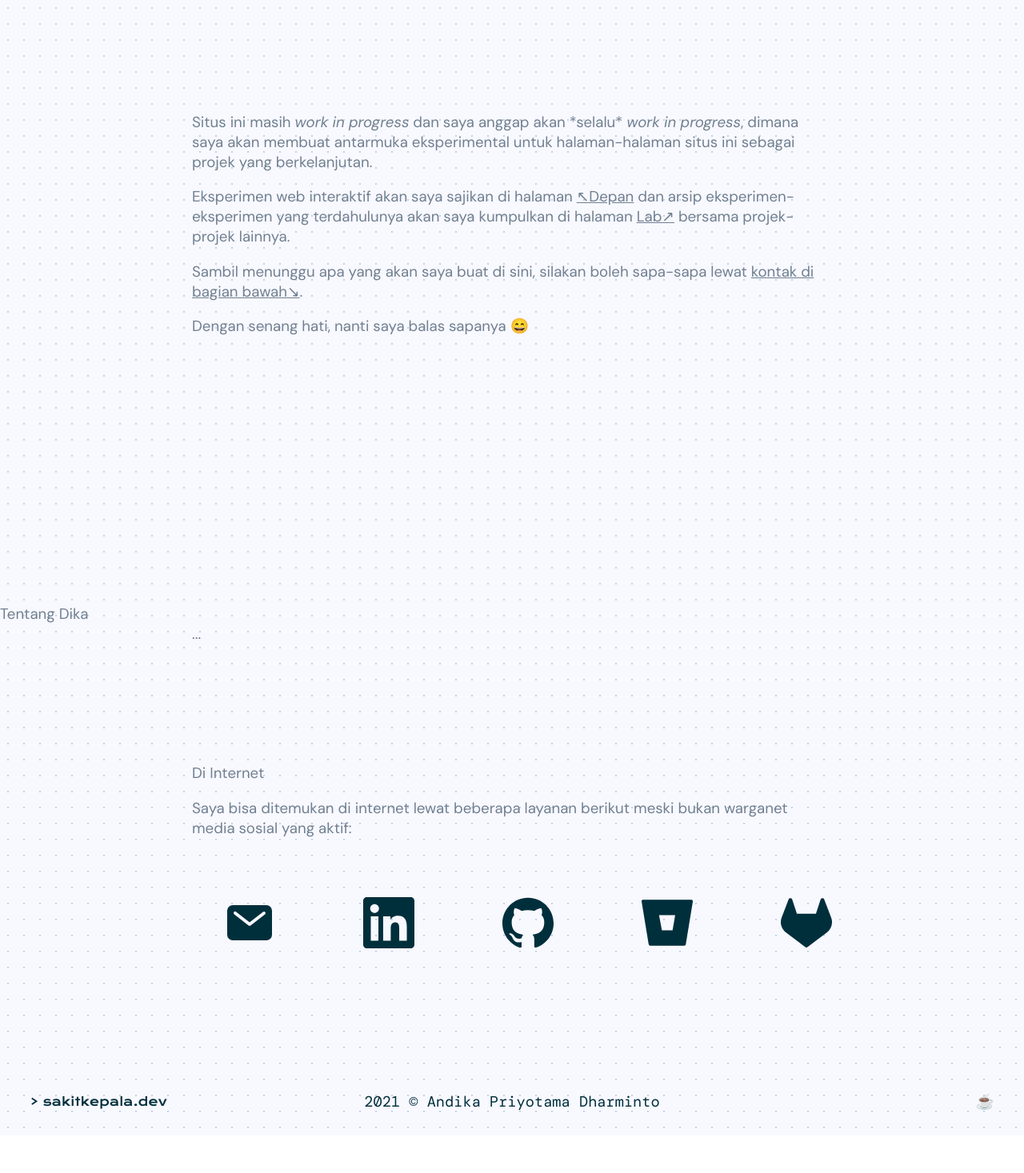
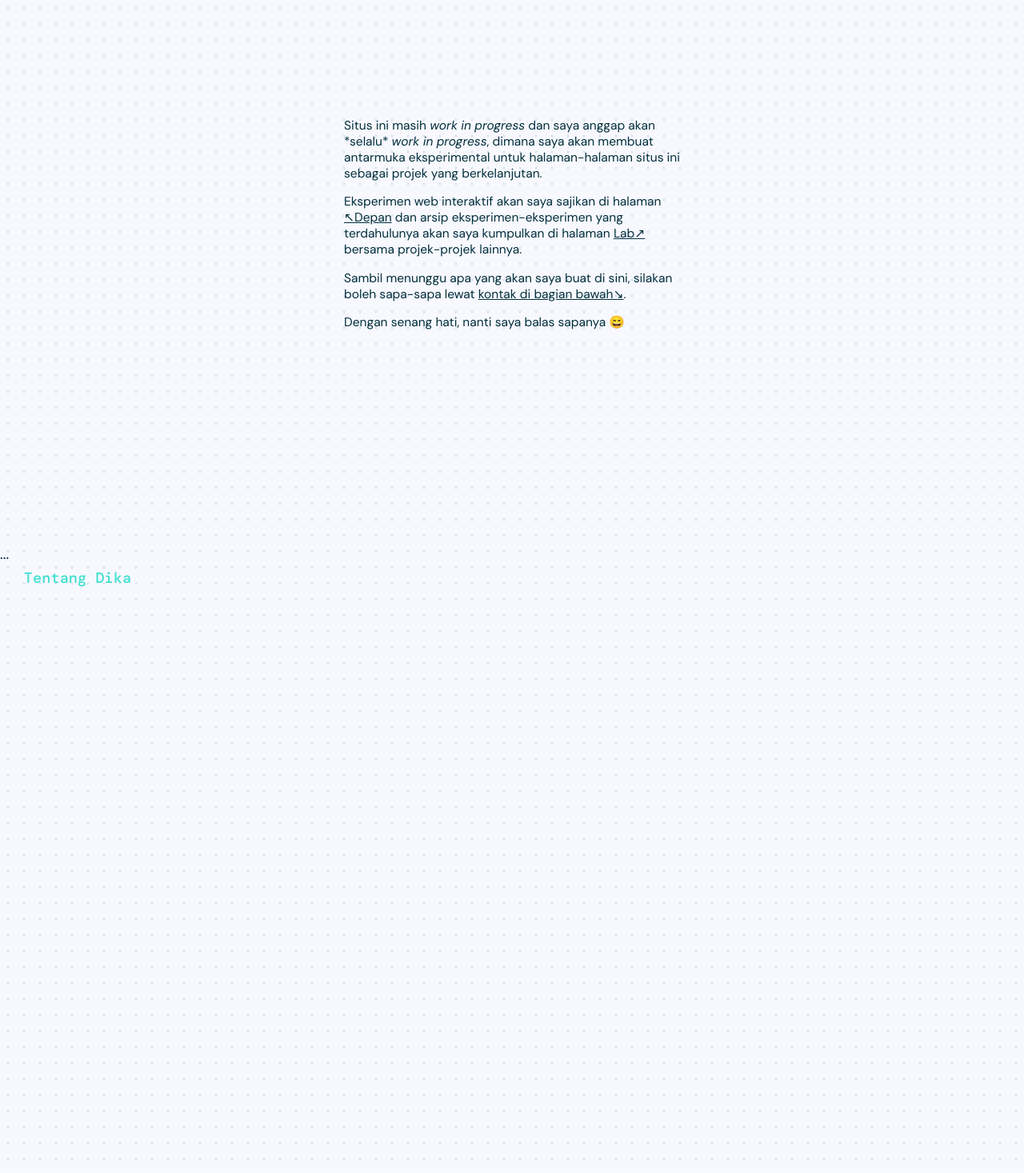
Before and after one commit to sakitkepala/sakitkepaladotdev-v0, a Next.js app: page /dika in a window 1280 px wide. Shown: the part 920-2387 px from the top of the page at 80% size. Before the commit the page ends 2340 px from the top, so only its background shows below. Built offline with nearby package versions, Linux system fonts and the light colour scheme.

Commit message:
Implementasi grid buat semua bagian

```diff
--- a/pages/dika.js
+++ b/pages/dika.js
@@ -94,9 +94,9 @@ export default function HalamanDika() {
             </div>
           </div>
 
-          <div className={name(style.bagian, style.bagianDeskripsi)}>
-            <div className={style.wadahTulisanPendek}>Tentang Situs Ini</div>
-            <div className={style.dalaman}>
+          <div className={name(style.bagian, style["bagian-situs"])}>
+            <div className={style["heading-bagian"]}>Tentang Situs Ini</div>
+            <div className={style["bagian-situs__deskripsi"]}>
               <p>
                 Situs ini masih <em>work in progress</em> dan saya anggap akan{" "}
                 &#42;selalu&#42; <em>work in progress</em>, dimana saya akan
@@ -130,43 +130,44 @@ export default function HalamanDika() {
             </div>
           </div>
 
-          <div id="dika" className={style.bagianDeskripsi}>
-            <div className={style.wadahTulisanPendek}>Tentang Dika</div>
-            <div className={style.dalaman}>...</div>
+          <div id="dika" className={name(style.bagian, style["bagian-dika"])}>
+            <div className={style["heading-bagian"]}>Tentang Dika</div>
+            <div className={style["bagian-dika__konten"]}>...</div>
           </div>
 
-          <div className={style.bagianDeskripsi}>
-            <div className={style.dalaman}>
-              <div className={style.wadahTulisanPendek}>Di Internet</div>
+          <div className={name(style.bagian, style["bagian-internet"])}>
+            <div className={style["heading-bagian"]}>Di Internet</div>
 
+            <div className={style["bagian-internet__deskripsi"]}>
               <p>
                 Saya bisa ditemukan di internet lewat beberapa layanan berikut
                 meski bukan warganet media sosial yang aktif:
               </p>
+            </div>
 
-              <ul className={style.listIkon}>
-                {listIcon.map(({ href, ikon }) => (
-                  <li key={href}>
-                    <div style={{ width: 64, height: 64 }}>
-                      <NavLink href={href}>{ikon}</NavLink>
-                    </div>
-                  </li>
-                ))}
-              </ul>
-            </div>
+            <ul className={style["bagian-internet__list-akun"]}>
+              {listIcon.map(({ href, ikon }) => (
+                <li
+                  key={href}
+                  className={style["bagian-internet__list-item-ikon"]}
+                >
+                  <NavLink href={href}>{ikon}</NavLink>
+                </li>
+              ))}
+            </ul>
           </div>
         </motion.main>
 
         <footer className={style.footer}>
-          <div className={style.logoFooter}>
+          <div className={style["footer__logo"]}>
             <NavLink href="/">&gt; sakitkepala.dev{/* &#47; */}</NavLink>
           </div>
 
-          <div className={style.hakCipta}>
+          <div className={style["footer__hak-cipta"]}>
             {new Date().getFullYear()} &copy; Andika Priyotama Dharminto
           </div>
 
-          <div className={style.emoji}>☕</div>
+          <div className={style["footer__emoji"]}>☕</div>
         </footer>
       </div>
     </>
--- a/styles/Dika.module.scss
+++ b/styles/Dika.module.scss
@@ -13,12 +13,13 @@
   flex-direction: column;
 
   // dimensi
+  width: 100%;
   min-height: 100vh;
 
   // tipo
   font-size: 14pt;
   font-family: "DM Sans", sans-serif;
-  color: slategrey;
+  color: #002f3c;
 
   // visual
   // Background pattern dot graph paper
@@ -54,14 +55,12 @@
 }
 
 .bagian {
-  display: flex;
-
   width: 100%;
   min-height: 100vh;
 
   &-hai {
     display: grid;
-    grid-template-columns: 5em 5fr 2em 4fr 5em;
+    grid-template-columns: 5em 5fr 2em 3fr 5em;
     grid-template-rows: 4fr 3fr;
 
     &__sambut {
@@ -91,10 +90,12 @@
     &__deskripsi {
       grid-column-start: 4;
       grid-row-start: 2;
+
+      font-size: smaller;
     }
   }
 
-  .wadahTulisanPendek {
+  .heading-bagian {
     position: absolute;
     top: 1.6em;
     left: 1.6em;
@@ -105,52 +106,76 @@
     color: turquoise;
   }
 
-  &Deskripsi {
+  &-situs {
+    display: grid;
+    grid-template-columns: 1fr 420px 1fr;
+
     position: relative;
 
-    padding: 4em 0;
+    &__deskripsi {
+      grid-column-start: 2;
+      align-self: center;
 
-    .dalaman {
-      max-width: 800px;
-      margin: auto auto;
+      font-size: smaller;
+    }
+  }
 
-      .listIkon {
-        display: flex;
-        justify-content: space-between;
-        margin: 4em 0;
+  &-dika {
+    position: relative;
+  }
 
-        color: #002f3c;
+  &-internet {
+    display: grid;
+    grid-template-columns: 1fr 600px 1fr;
+    grid-template-rows: 8em auto auto 8em;
 
-        list-style: none;
-      }
+    position: relative;
+
+    min-height: 100%;
+
+    &__deskripsi {
+      grid-column-start: 2;
+      grid-row-start: 2;
+    }
+
+    &__list-akun {
+      grid-column-start: 2;
+      grid-row-start: 3;
+      display: flex;
+      justify-content: space-between;
+
+      padding: 0;
+      list-style: none;
+    }
+
+    &__list-item-ikon {
+      width: 64;
+      height: 64;
     }
   }
 }
 
 .footer {
-  display: flex;
+  display: grid;
+  grid-template-columns: 2em 1fr 2fr 1fr 2em;
+  grid-template-rows: 4em;
   align-items: center;
 
-  padding: 1.6em 2em;
+  &__logo {
+    grid-column-start: 2;
 
-  text-align: center;
-  color: #002f3c;
-
-  .logoFooter {
-    width: 100%;
-    font-size: 0.8em;
+    font-size: smaller;
     font-family: "Krona One", sans-serif;
     text-align: left;
   }
 
-  .hakCipta {
-    width: 100%;
+  &__hak-cipta {
     font-size: 1em;
     font-family: "DM Mono", monospace;
+    text-align: center;
   }
 
-  .emoji {
-    width: 100%;
+  &__emoji {
     text-align: right;
   }
 }
```
